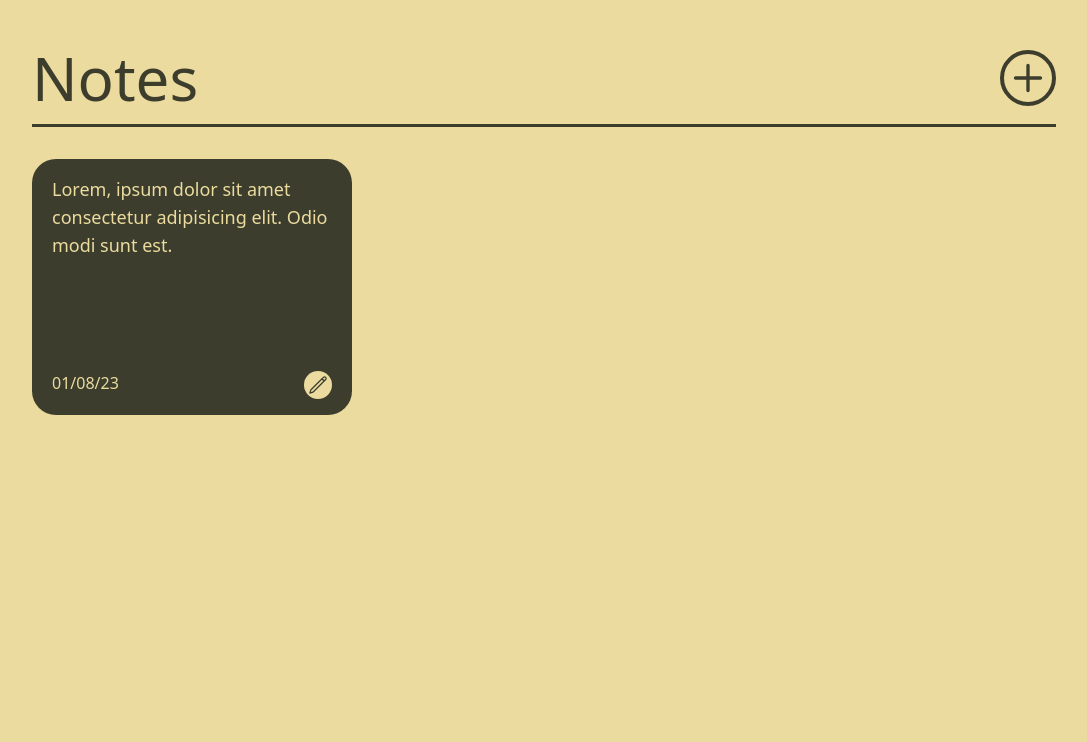
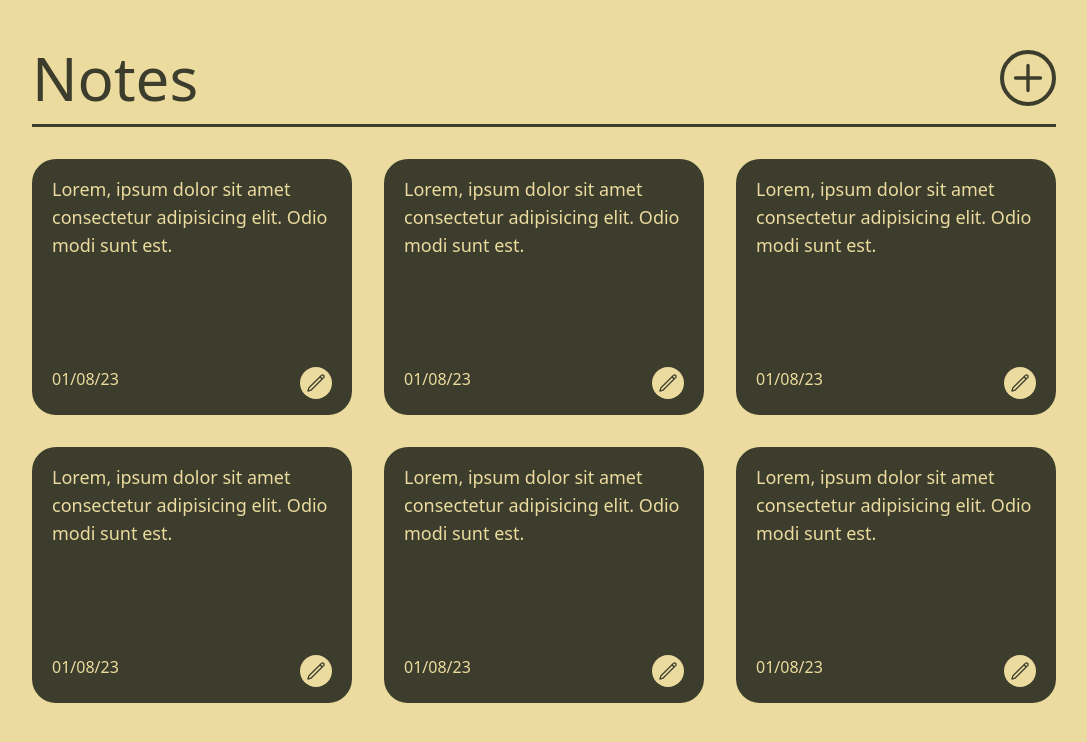
Before and after one commit to rlksx/notes-app-with-vue3, a Vue app: page / in a window 1280 px wide. Shown: the top 742 px of the page, without its empty margins (96-1183 px from the left). Built offline with nearby package versions, Linux system fonts and the light colour scheme.

Commit message:
feat: refactor

```diff
--- a/index.html
+++ b/index.html
@@ -7,7 +7,7 @@
     <title>Notes App</title>
   </head>
 
-  <body class="h-screen w-screen bg-beige-200">
+  <body class="h-full w-full bg-beige-200">
     <div id="app"></div>
     <script type="module" src="/src/main.js"></script>
   </body>
--- a/src/App.vue
+++ b/src/App.vue
@@ -1,22 +1,22 @@
 <template>
   <div class="container mx-auto space-y-8 lg:px-32 md:px-32 px-20">
     <!-- header -->
-    <HeaderNotes />
+    <Header />
 
     <!-- Main -->
-    <MainNotes />
+    <Notebook />
   </div>
 </template>
 
 <script>
-import HeaderNotes from "./components/HeaderNotes.vue";
-import MainNotes from "./components/MainNotes.vue";
+import Header from "./components/Header.vue";
+import Notebook from "./components/Notebook.vue";
 
 export default {
   name: "App",
   components: {
-    HeaderNotes,
-    MainNotes,
+    Header,
+    Notebook,
   },
 };
 </script>
--- a/src/components/MainNotes.vue
+++ /dev/null
@@ -1,31 +0,0 @@
-<template>
-  <main class="grid lg:grid-cols-3 md:grid-cols-2 lg:gap-8 gap-6">
-    <div
-      class="h-64 bg-beige-900 rounded-3xl px-5 py-4 flex flex-col justify-between text-beige-200"
-    >
-      <p class="lg:text-lg">
-        Lorem, ipsum dolor sit amet consectetur adipisicing elit. Odio modi sunt
-        est.
-      </p>
-      <div class="flex justify-between">
-        <p class="">01/08/23</p>
-        <button class="bg-beige-200 rounded-full p-1 text-beige-900">
-          <svg
-            xmlns="http://www.w3.org/2000/svg"
-            fill="none"
-            viewBox="0 0 24 24"
-            stroke-width="1.5"
-            stroke="currentColor"
-            class="w-5 h-5"
-          >
-            <path
-              stroke-linecap="round"
-              stroke-linejoin="round"
-              d="M16.862 4.487l1.687-1.688a1.875 1.875 0 112.652 2.652L6.832 19.82a4.5 4.5 0 01-1.897 1.13l-2.685.8.8-2.685a4.5 4.5 0 011.13-1.897L16.863 4.487zm0 0L19.5 7.125"
-            />
-          </svg>
-        </button>
-      </div>
-    </div>
-  </main>
-</template>
--- /dev/null
+++ b/src/components/Note.vue
@@ -0,0 +1,29 @@
+<template>
+  <div
+    class="h-64 bg-beige-900 rounded-3xl px-5 py-4 flex flex-col justify-between text-beige-200"
+  >
+    <p class="lg:text-lg">
+      Lorem, ipsum dolor sit amet consectetur adipisicing elit. Odio modi sunt
+      est.
+    </p>
+    <div class="flex justify-between">
+      <p class="">01/08/23</p>
+      <button class="bg-beige-200 rounded-full p-1.5 text-beige-900">
+        <svg
+          xmlns="http://www.w3.org/2000/svg"
+          fill="none"
+          viewBox="0 0 24 24"
+          stroke-width="1.5"
+          stroke="currentColor"
+          class="w-5 h-5"
+        >
+          <path
+            stroke-linecap="round"
+            stroke-linejoin="round"
+            d="M16.862 4.487l1.687-1.688a1.875 1.875 0 112.652 2.652L6.832 19.82a4.5 4.5 0 01-1.897 1.13l-2.685.8.8-2.685a4.5 4.5 0 011.13-1.897L16.863 4.487zm0 0L19.5 7.125"
+          />
+        </svg>
+      </button>
+    </div>
+  </div>
+</template>
--- /dev/null
+++ b/src/components/Notebook.vue
@@ -0,0 +1,20 @@
+<template>
+  <main class="grid lg:grid-cols-3 md:grid-cols-2 lg:gap-8 gap-6">
+    <Note />
+    <Note />
+    <Note />
+    <Note />
+    <Note />
+    <Note />
+  </main>
+</template>
+
+<script>
+import Note from "./Note.vue";
+
+export default {
+  components: {
+    Note,
+  },
+};
+</script>
```
Also changed, not shown: src/components/Header.vue (renamed from src/components/HeaderNotes.vue), 1 other file (tests, documents, lock files or other folders).
